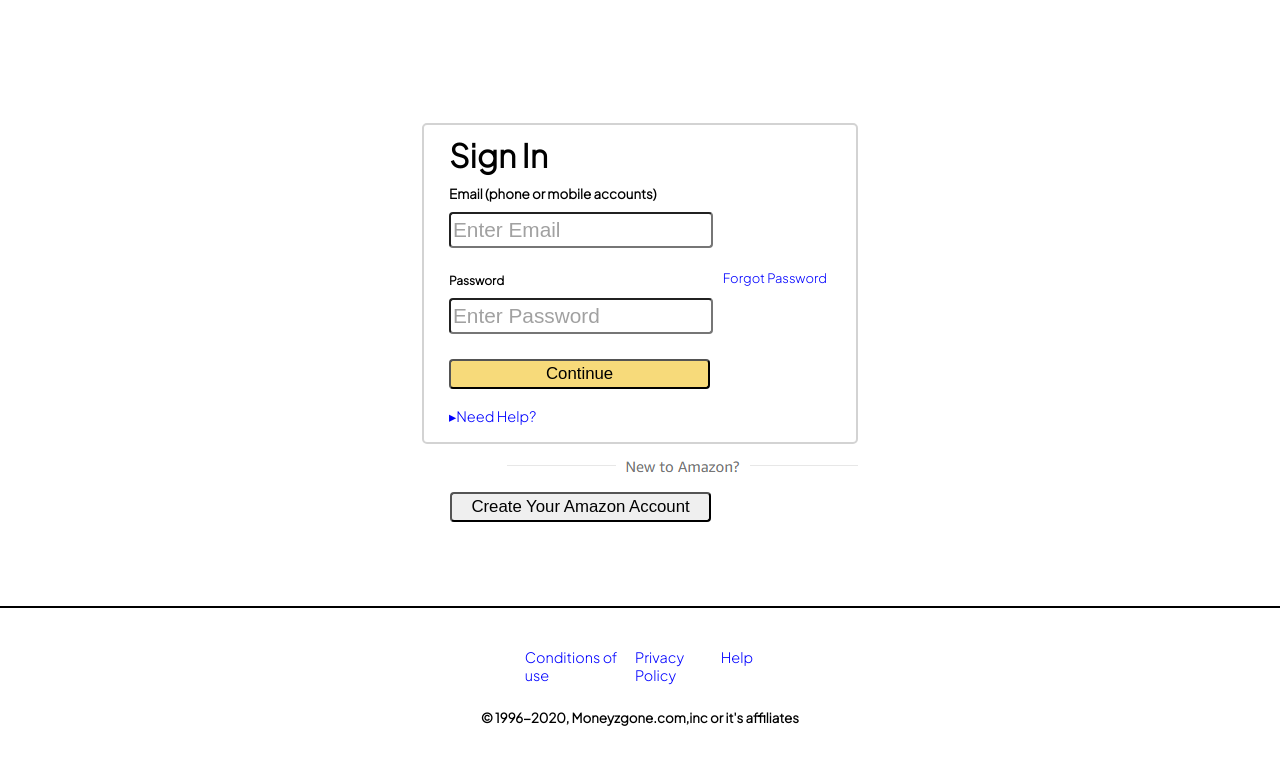
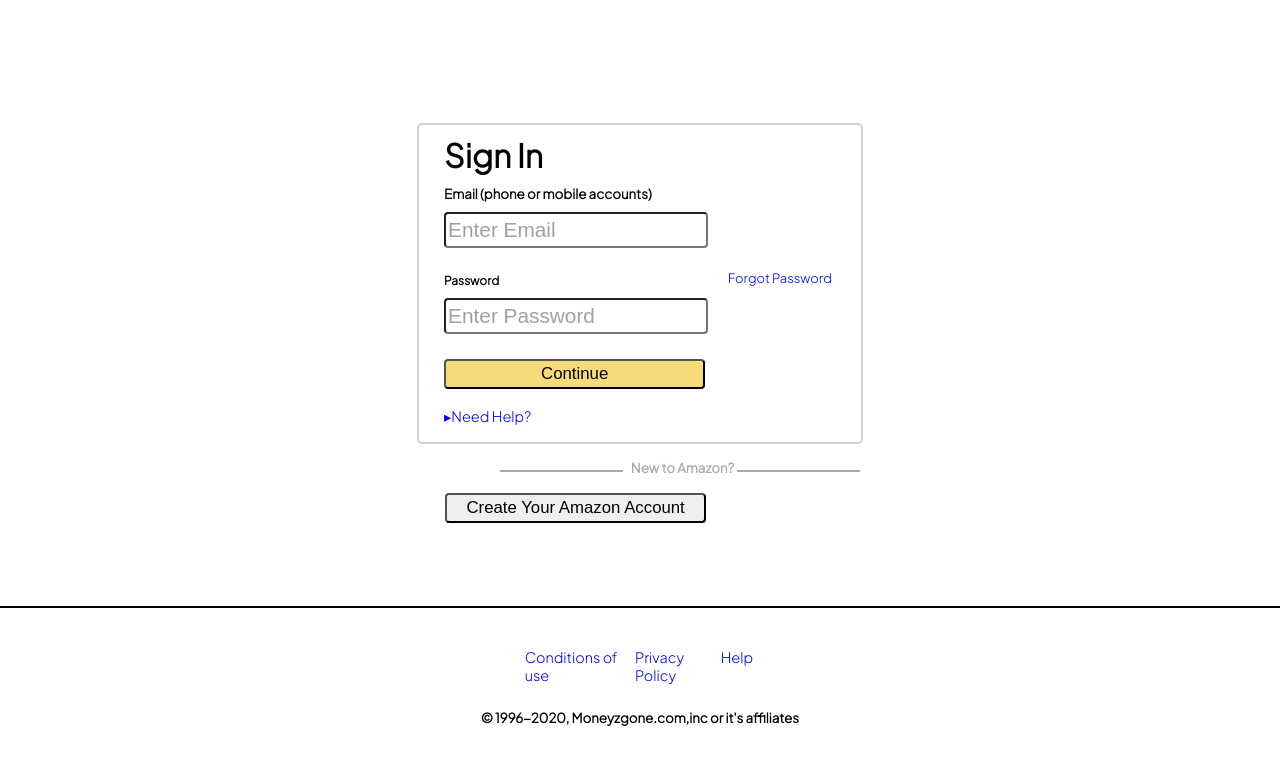
Before and after one commit to BillyKant/amazon_login, a plain HTML site: page index.html in a window 1280 px wide. Drawn offline with Linux system fonts and the light colour scheme; a web font is replaced by a local one.

Commit message:
Fixed new to amazon text

```diff
--- a/index.html
+++ b/index.html
@@ -40,7 +40,9 @@
             </div>
         </div>
         <div id="new">
-            <img src="./assets/Newtoamazon.png" alt="">
+            <p id="new-left">............................</p>
+            <h5>New to Amazon?</h5>
+            <p>............................</p>
         </div>
         <button id="account-button" type="button">Create Your Amazon Account</button>
     </form>
--- a/main.css
+++ b/main.css
@@ -121,9 +121,26 @@
 }
 
 #new {
+    display: flex;
+    margin-left: 80px;
+    margin-bottom: 5px;
+}
+
+#new p{
+    color: white;
+    border-bottom: solid darkgrey 2px;
+    margin-left: 3px;
+    margin-right: 3px;
+    margin-top: 0px;
+}
+
+#new h5 {
+    color: darkgrey;
     margin-top: 10px;
-    margin-left: 85px;
-    margin-bottom: 8px;
+    margin-left: 5px;
+    margin-left: 5px;
+    margin-bottom: 0px;
+
 }
 
 footer {
```
Also changed, not shown: assets/Newtoamazon.png (deleted).
